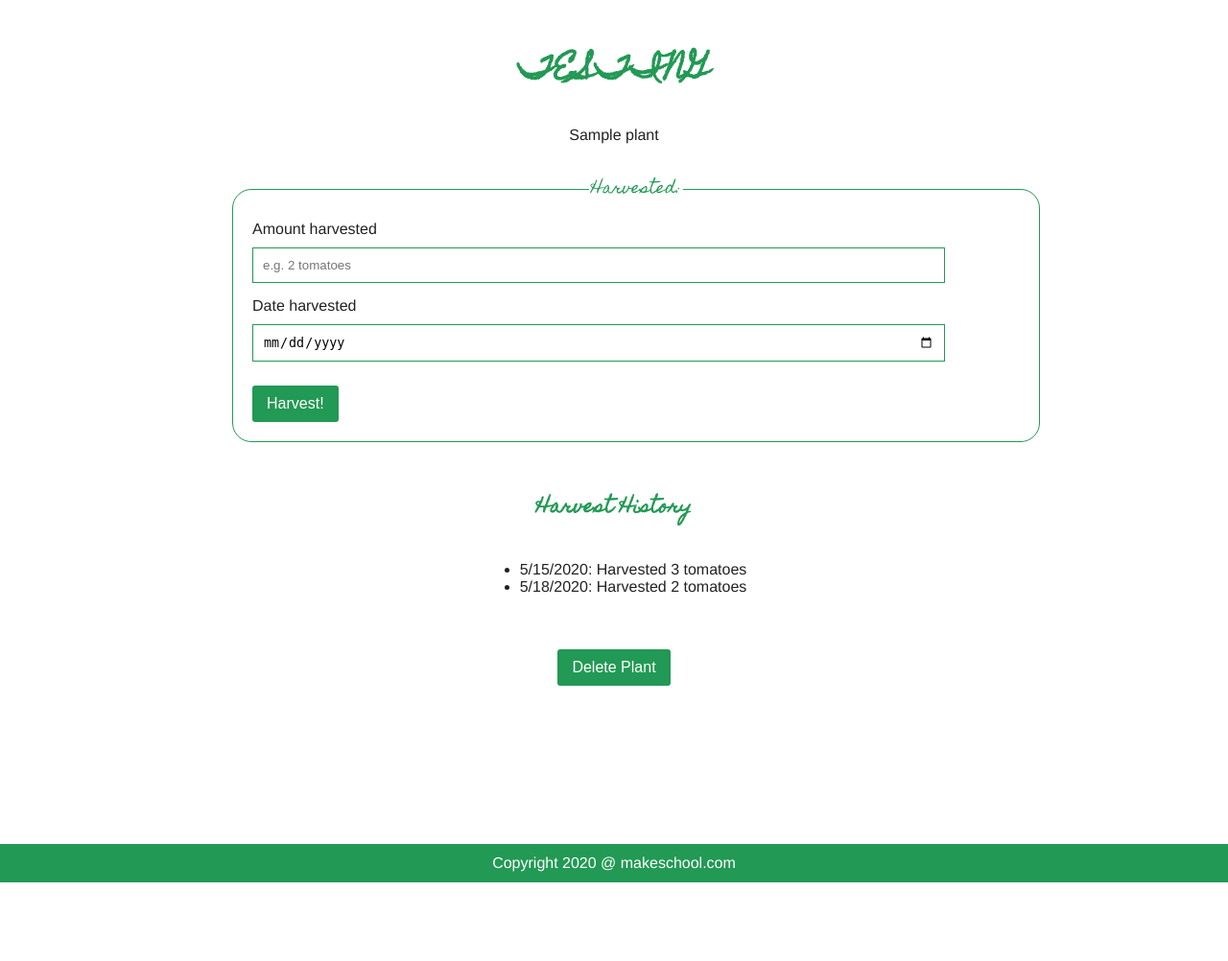
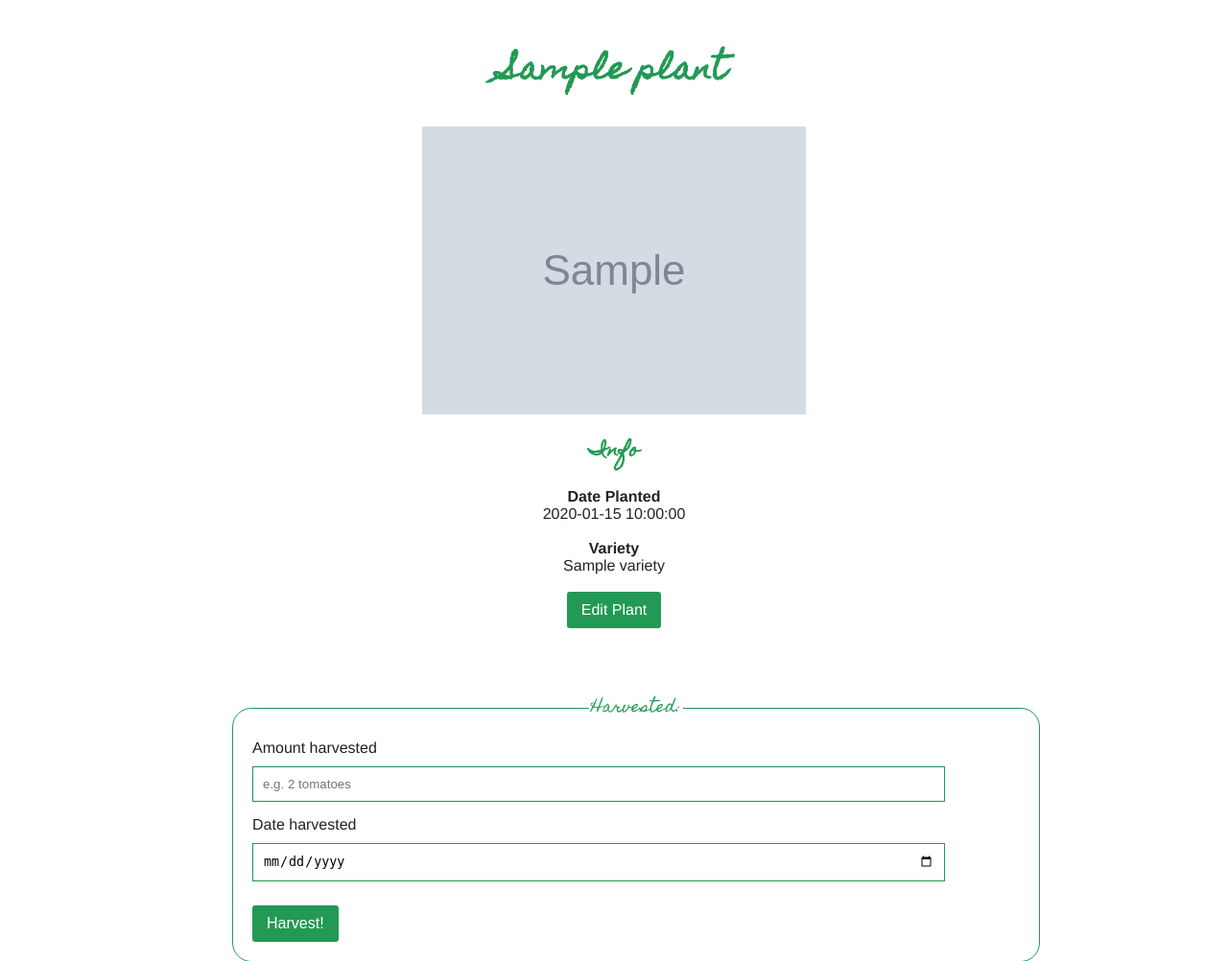
Before and after one commit to euripidean/acs-1710-module-5, a Flask app: template templates/detail.html in a window 1280 px wide. Shown: the part 40-1042 px from the top of the page at 96% size. Before the commit the page ends 960 px from the top, so only its background shows below. Run offline with Flask 2, Linux system fonts and the light colour scheme; the template is opened without the code that fills it: most values are stand-ins (such as "Sample title", 1, 10 or a date in 2020); grey boxes marked "Sample" are stand-in pictures; some libraries are stand-ins or nearby versions.

Commit message:
Completed all challenges. Final testing

```diff
--- a/app.py
+++ b/app.py
@@ -18,11 +18,15 @@
 @app.route('/')
 def plants_list():
     """Display the plants list page."""
-    plants_data = mongo.db.plants.find()
-    print(plants_data)
+
+    plants = mongo.db.plants.find()
+    all_plants = []
+
+    for plant in plants:
+        all_plants.append(plant)
 
     context = {
-        'plants': plants_data,
+        'plants': all_plants,
     }
     return render_template('plants_list.html', **context)
 
@@ -53,18 +57,13 @@
 def detail(plant_id):
     """Display the plant detail page & process data from the harvest form."""
 
-    # TODO: Replace the following line with a database call to retrieve *one*
-    # plant from the database, whose id matches the id passed in via the URL.
     plant_to_show = mongo.db.plants.find_one({'_id': ObjectId(plant_id)})
 
-    print(plant_to_show["name"])
+    harvest_search = mongo.db.harvests.find({'plant_id': plant_id})
+    harvests = []
 
-
-    # TODO: Use the `find` database operation to find all harvests for the
-    # plant's id.
-    # HINT: This query should be on the `harvests` collection, not the `plants`
-    # collection.
-    harvests = ''
+    for harvest in harvest_search:
+        harvests.append(harvest)
 
     context = {
         'plant' : plant_to_show,
@@ -77,17 +76,13 @@
     """
     Accepts a POST request with data for 1 harvest and inserts into database.
     """
-
-    # TODO: Create a new harvest object by passing in the form data from the
-    # detail page form.
     new_harvest = {
-        'quantity': '', # e.g. '3 tomatoes'
-        'date': '',
+        'quantity': request.form.get('harvested_amount'), # e.g. '3 tomatoes'
+        'date': request.form.get('date_harvested'),
         'plant_id': plant_id
     }
 
-    # TODO: Make an `insert_one` database call to insert the object into the
-    # `harvests` collection of the database.
+    mongo.db.harvests.insert_one(new_harvest)
 
     return redirect(url_for('detail', plant_id=plant_id))
 
@@ -95,15 +90,21 @@
 def edit(plant_id):
     """Shows the edit page and accepts a POST request with edited data."""
     if request.method == 'POST':
-        # TODO: Make an `update_one` database call to update the plant with the
-        # given id. Make sure to put the updated fields in the `$set` object.
+        name = request.form.get('plant_name')
+        variety = request.form.get('variety')
+        photo = request.form.get('photo')
+        date = request.form.get('date_planted')
+
+        search = {'_id': ObjectId(plant_id)}
+        changes = { '$set': {'name': name, 'variety': variety, 'photo_url': photo, 'date_planted': date}}
+
+        mongo.db.plants.update_one(search, changes)
+
 
 
         return redirect(url_for('detail', plant_id=plant_id))
     else:
-        # TODO: Make a `find_one` database call to get the plant object with the
-        # passed-in _id.
-        plant_to_show = ''
+        plant_to_show = mongo.db.plants.find_one({'_id': ObjectId(plant_id)})
 
         context = {
             'plant': plant_to_show
@@ -113,11 +114,10 @@
 
 @app.route('/delete/<plant_id>', methods=['POST'])
 def delete(plant_id):
-    # TODO: Make a `delete_one` database call to delete the plant with the given
-    # id.
 
-    # TODO: Also, make a `delete_many` database call to delete all harvests with
-    # the given plant id.
+    mongo.db.plants.delete_one({'_id': ObjectId(plant_id)})
+
+    mongo.db.harvests.delete_many({'plant_id': plant_id})
 
     return redirect(url_for('plants_list'))
 
--- a/templates/detail.html
+++ b/templates/detail.html
@@ -1,40 +1,24 @@
 {% extends 'base.html' %}
 {% block content %}
+<main>
+        <h1>{{plant.name}}</h1>
 
-
-{#
-    TODO: Much of the data on this page is hard-coded! Replace the name, photo,
-    variety, date planted, & id with the plant object's actual data, using what
-    is passed from the route's context.
-
-    HINT: For example, you can use `plant.name` or `plant['name']` for the
-    plant's name.
-#}
-
-<main>
-        <h1>TESTING</h1>
-
-        {{plant}}
-
-        <!-- <img src={plant.photo_url} alt="Plant Image"> -->
-
-
-
-        <!-- <section id="info">
+        <img class="detail-image" src={{plant.photo_url}} alt="Plant Image">
+        <section id="info">
             <h3>Info</h3>
 
             <strong>Date Planted</strong>
-            {plant.date_planted}
+            {{plant.date_planted}}
             <br><br>
 
             <strong>Variety</strong>
-            {plant.variety}
+            {{plant.variety}}
             <br><br>
 
-            <a class="nav" href="/edit/123456">Edit Plant</a><br><br>
-        </section> -->
+            <a class="nav" href="/edit/{{plant._id}}">Edit Plant</a><br><br>
+        </section>
 
-        <form action="/harvest/123456" method="POST">
+        <form action="/harvest/{{plant._id}}" method="POST">
             <fieldset>
                 <legend>Harvested:</legend>
 
@@ -45,27 +29,23 @@
 
                 <label>
                     Date harvested
-                    <input type="date" name="date_planted">
+                    <input type="date" name="date_harvested">
                 </label>
 
                 <input type="submit" class="submit" value="Harvest!">
             </fieldset>
         </form>
 
-        {#
-            TODO: Create a for loop here to loop over all harvests (passed in
-            from the route's context) and display their information.
-        #}
         <section id="harvest-history">
             <h3>Harvest History</h3>
-
             <ul>
-                <li>5/15/2020: Harvested 3 tomatoes</li>
-                <li>5/18/2020: Harvested 2 tomatoes</li>
+                {% for harvest in harvests %}
+                <li>{{harvest['date']}}: {{harvest['quantity']}}</li>
+                {% endfor %}
             </ul>
         </section>
 
-        <form action="/delete/123456" method='POST' id="delete-form" onsubmit="return confirm_delete()">
+        <form action="/delete/{{plant._id}}" method='POST' id="delete-form" onsubmit="return confirm_delete()">
             <input type="submit" class="nav" onclick="delete_modal()" value="Delete Plant">
         </form>
 </main>
```
Also changed, not shown: templates/plants_list.html (+5 -31 lines), static/style.css (line endings or trailing spaces).
